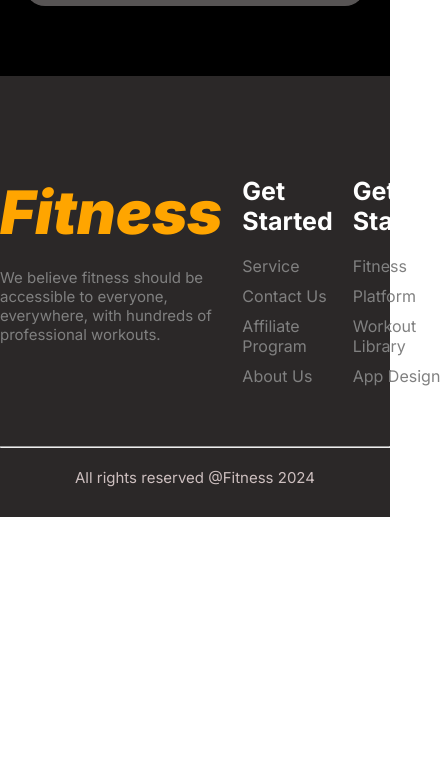
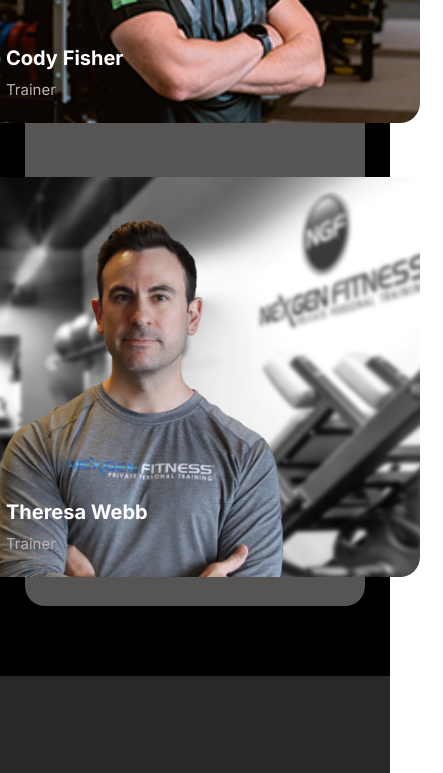
Before and after one commit to Redoy-Dash/second-assignment-repo, a plain HTML site: page index.html in a window 390 px wide. Shown: the part 8460-9233 px from the top of the page, 443 px wide, since content can reach past the window. Before the commit the page ends 8977 px from the top, so only its background shows below. Drawn offline with Linux system fonts and the light colour scheme; a web font is replaced by a local one.

Commit message:
team section responsive finished

```diff
--- a/Styles/responsive.css
+++ b/Styles/responsive.css
@@ -139,4 +139,19 @@
         gap: 50px;
         margin: 30px 25px;
     }
+
+    .team .team-grid .team-member .img img {
+        width: 450px;
+        height: 400px;
+    }
+
+    /* Footer */
+
+    .footer .footer-content {
+        display: grid;
+        grid-template-columns: repeat(1, 1fr);
+        gap: 20px;
+        padding: 50px 30px;
+    }
+
 }
--- a/index.html
+++ b/index.html
@@ -221,7 +221,7 @@
     <!-- Meet Our Team Section -->
     <section class="team">
         <h2>Meet Our Team</h2>
-        <p>We believe fitness should be accessible to everyone, regardless of income or access to a gym.</p>
+        <p>We believe fitness should be accessible to everyone, regardless <br class="break"> of income or access to a gym.</p>
         <div class="container">
             <div class="team-grid">
                 <div class="team-member">
```
